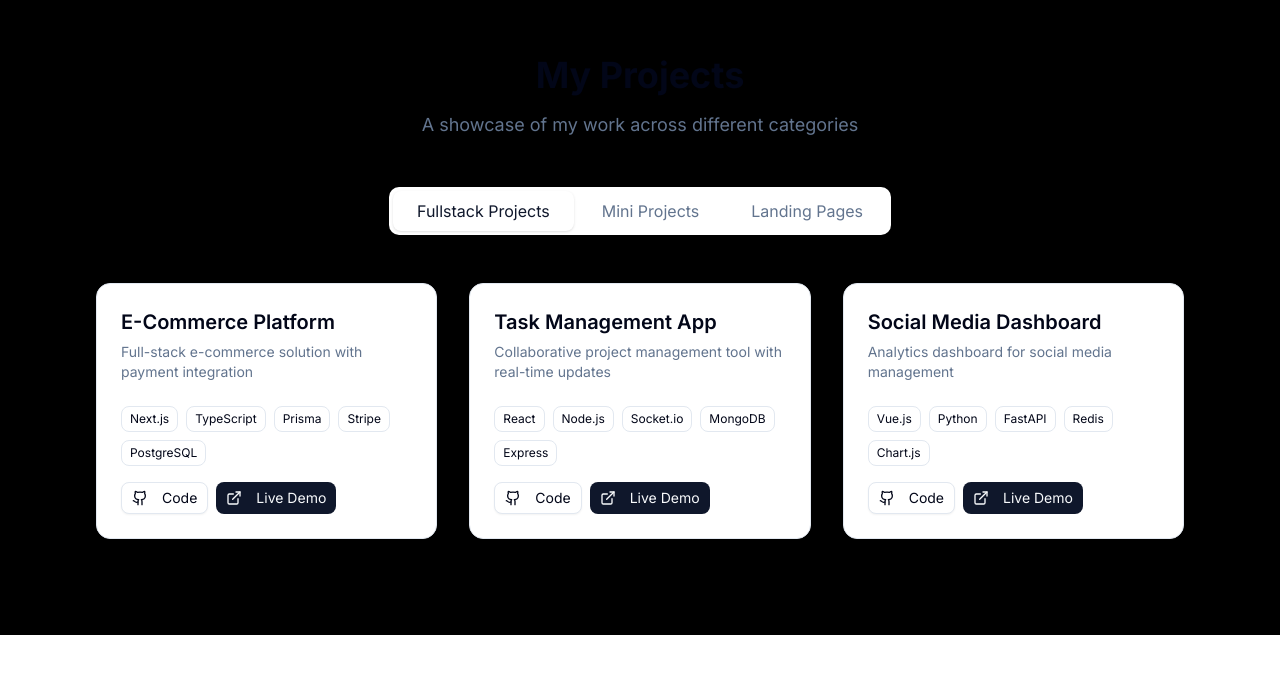
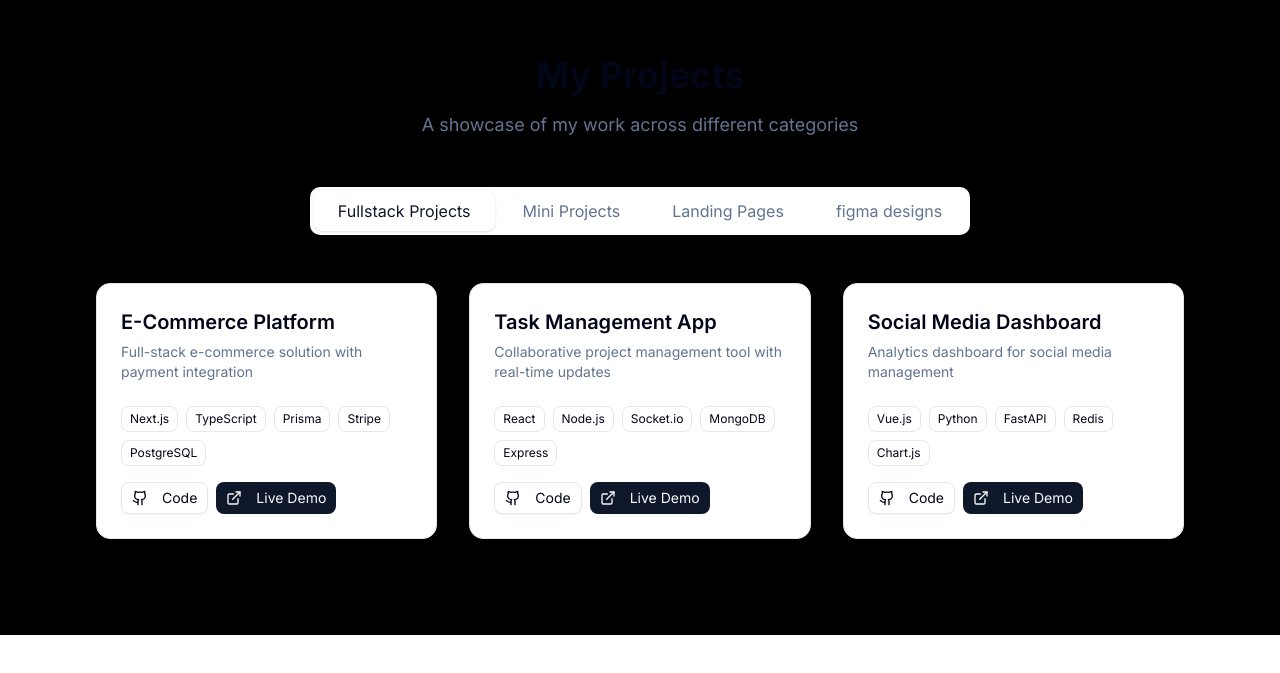
Before and after one commit to neerajk001/updated-profile, a Next.js app: page / in a window 1280 px wide. Shown: the part 1340-2013 px from the top of the page. Built offline with nearby package versions, Linux system fonts and the light colour scheme.

Commit message:
added figma design

```diff
--- a/src/components/Projects.tsx
+++ b/src/components/Projects.tsx
@@ -77,7 +77,24 @@ const projects = {
       live: 'https://example.com',
     },
   ],
+  design: [
+    {
+      title: 'Mental Health App UI',
+      description: 'Figma UI for a mindfulness & therapy platform',
+      tech: ['Figma', 'UI/UX'],
+      github: '',
+      live: 'https://www.figma.com/file/your-file-id',
+    },
+    {
+      title: 'Portfolio Redesign',
+      description: 'Redesigned personal portfolio in Figma',
+      tech: ['Figma'],
+      github: '',
+      live: 'https://www.figma.com/file/another-figma-file-id',
+    },
+  ],
 }
+
 
 const Projects = () => {
   const [activeTab, setActiveTab] = useState('fullstack')
@@ -94,7 +111,7 @@ const Projects = () => {
         {/* Tabs */}
         <div className="flex justify-center mb-12 text-black">
           <div className="flex bg-white text-black rounded-lg p-1 space-x-1">
-            {['fullstack', 'mini', 'landing'].map((tab) => (
+            {['fullstack', 'mini', 'landing','design'].map((tab) => (
               <button
                 key={tab}
                 onClick={() => setActiveTab(tab)}
@@ -107,6 +124,7 @@ const Projects = () => {
                 {tab === 'fullstack' && 'Fullstack Projects'}
                 {tab === 'mini' && 'Mini Projects'}
                 {tab === 'landing' && 'Landing Pages'}
+                {tab === 'design'  && "figma designs"}
               </button>
             ))}
           </div>
```
